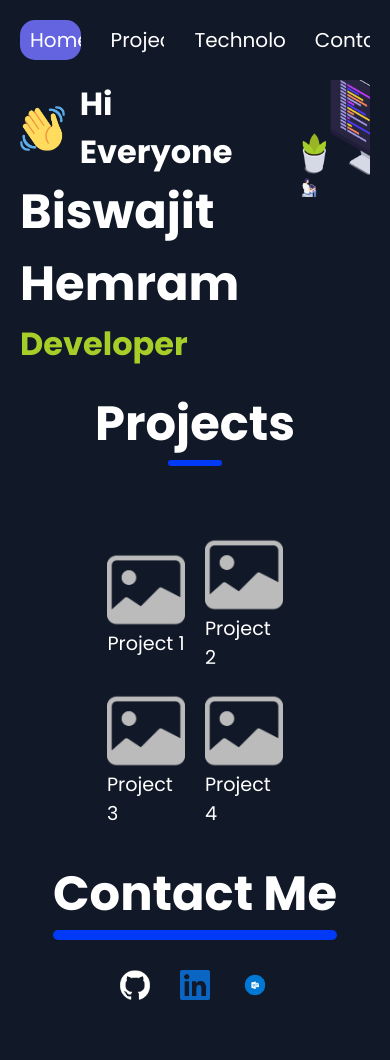
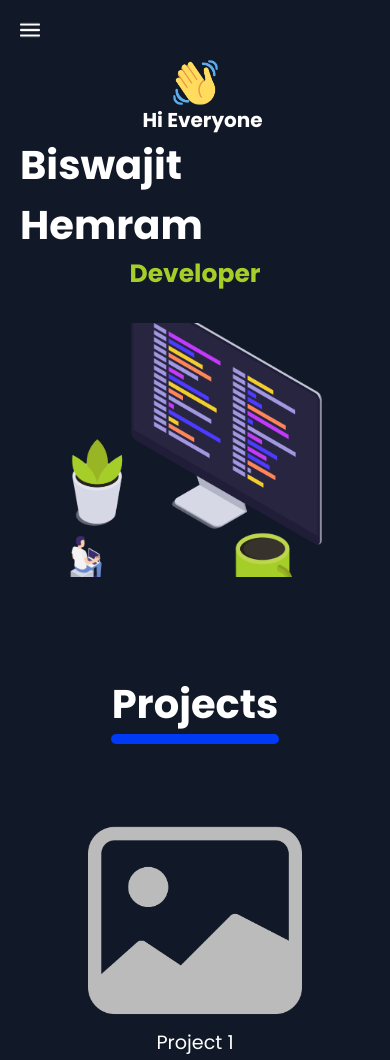
Before and after one commit to BiswajitHemram/pwskill, a plain HTML site: page project5/index.html in a window 390 px wide. Shown: the top 1060 px of the page. Before the commit the page ends 1030 px from the top, so only its background shows below. Drawn offline with Linux system fonts and the light colour scheme.

Commit message:
project is done with media query

```diff
--- a/project5/index.html
+++ b/project5/index.html
@@ -12,13 +12,15 @@
 <body>
     <!-- Navbar -->
     <nav id="navbar">
-        <img src="./asset/hambrger.png" alt="hambrger">
         <ul>
             <li>Home</li>
             <li>Projects</li>
             <li>Technologies</li>
             <li>Contact</li>
         </ul>
+        <div>
+            <img src="./asset/hambrger.png" alt="hambrger">
+        </div>
     </nav>
     <!-- Introduction -->
     <header class="intro">
--- a/project5/style.css
+++ b/project5/style.css
@@ -98,14 +98,14 @@ img[alt="Project Image"]{
     font-size: 1.2em;
 }
 
-section h1, .contact > h1{
+section h1{
     text-align: center;
-    font-size: 3em;
+    font-size: 2.5em;
 }
 
 section .hr-line{
-    border: 3px solid  #003af7;
-    width: 14%;
+    border: 5px solid  #003af7;
+    width: 168px;
     border-radius: 5px;
 }
 
@@ -114,6 +114,7 @@ section .heading{
     justify-content: center;
     align-items: center;
     flex-direction: column;
+    margin-top: 70px;
 }
 
 /* footer */
@@ -124,7 +125,7 @@ footer{
     flex-direction: column;
     justify-content: center;
     align-items: center;
-    gap: 30px;
+    gap: 35px;
 }
 
 img[alt="social"]{
@@ -139,7 +140,7 @@ img[alt="social"]{
 
 .contact > h1{
     text-align: center;
-    font-size: 3em;
+    font-size: 2.5em;
 }
 
 .socials{
@@ -151,3 +152,46 @@ img[alt="hambrger"]{
     width: 20px;
     display: none;
 }
+
+/* media query */
+@media  screen and (max-width: 576px){
+    #navbar > ul {
+        display: none;
+    }
+
+    img[alt="hambrger"]{
+        /* width: 20px; */
+        display: block;
+    }
+
+    .intro{
+        flex-wrap: wrap;
+    }
+
+    .intro-line-1{
+        flex-direction: column;
+    }
+
+    .intro-line-2 > h2{
+        text-align: center;
+        font-size: 25px;
+    }
+
+    .intro-line-2 > h1{
+        font-size: 40px;
+    }
+
+    .intro-line-1 > h3{
+        font-size: 20px;
+    }
+
+    img[alt="pc-image"]{
+        width: 65vw;
+    }
+    .projects{
+        grid-template-columns: 1fr;
+    }
+    img[alt="Project Image"]{
+        width: 55vw;
+    }
+}
```
